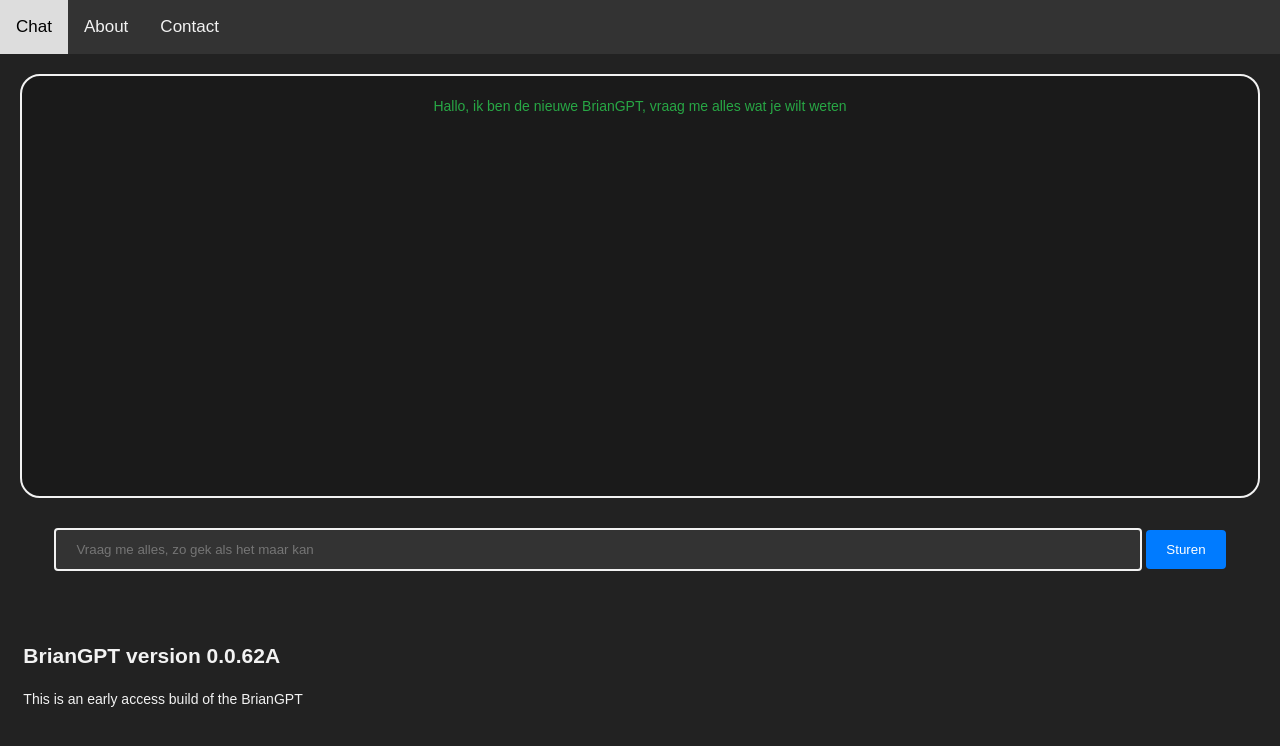
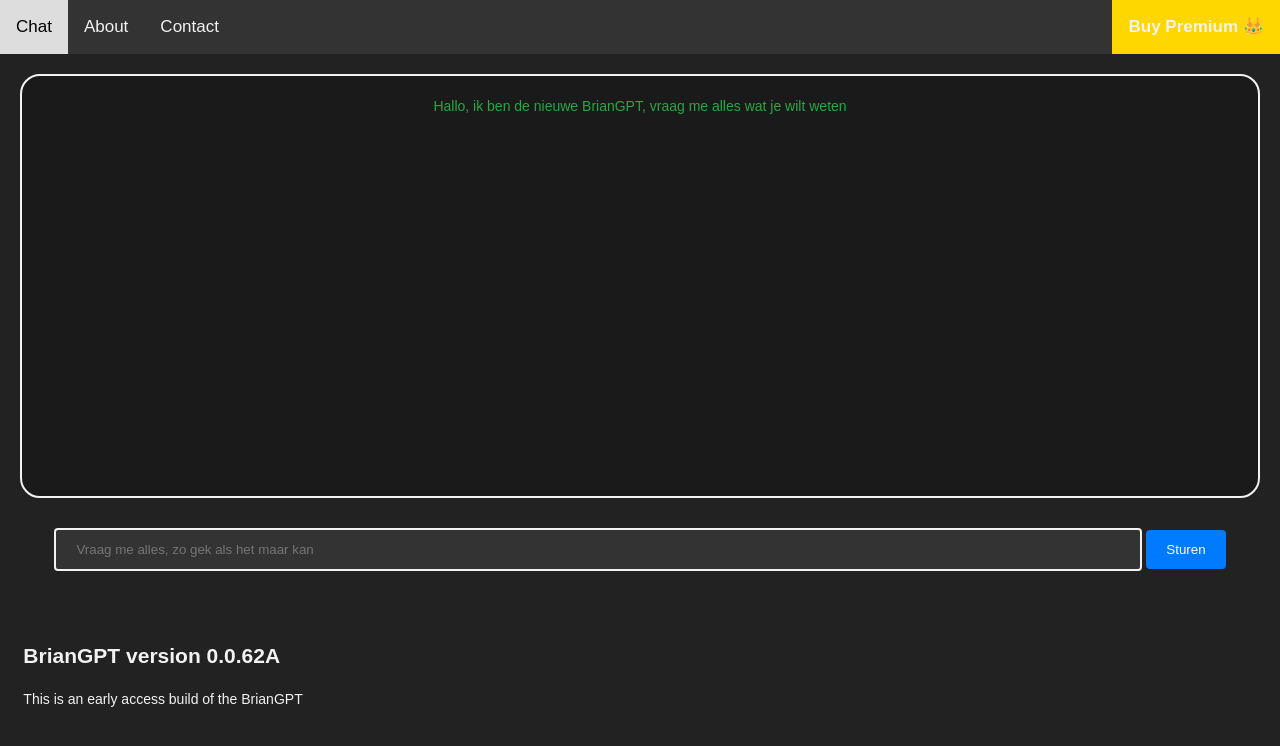
Before and after one commit to SLAMNOTH/briangpt, a plain HTML site: page index.html in a window 1280 px wide. Drawn offline with Linux system fonts and the light colour scheme.

Commit message:
Update index.html

```diff
--- a/index.html
+++ b/index.html
@@ -102,6 +102,10 @@
 		.center {
 			text-align: center;
 		}
+         .topbar a.premium {
+            background-color: gold;
+                font-weight: bold;
+          }
 	</style>
 </head>
 <body>
@@ -109,6 +113,7 @@
   <a href="index.html">Chat</a>
   <a href="about">About</a>
   <a href="contact">Contact</a>
+  <a href="https://chat.briangpt.nl/premium" class="premium" style="float:right">Buy Premium 👑</a>
 </div>
 
 	<div class="center">
```
